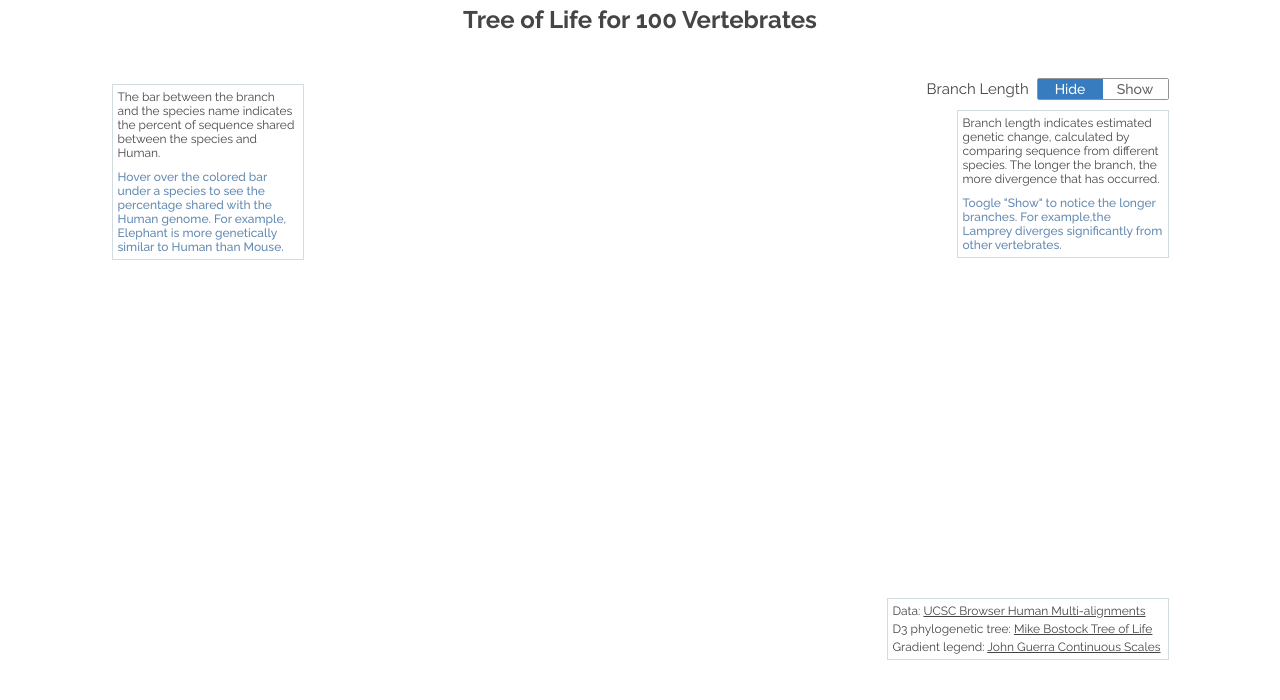
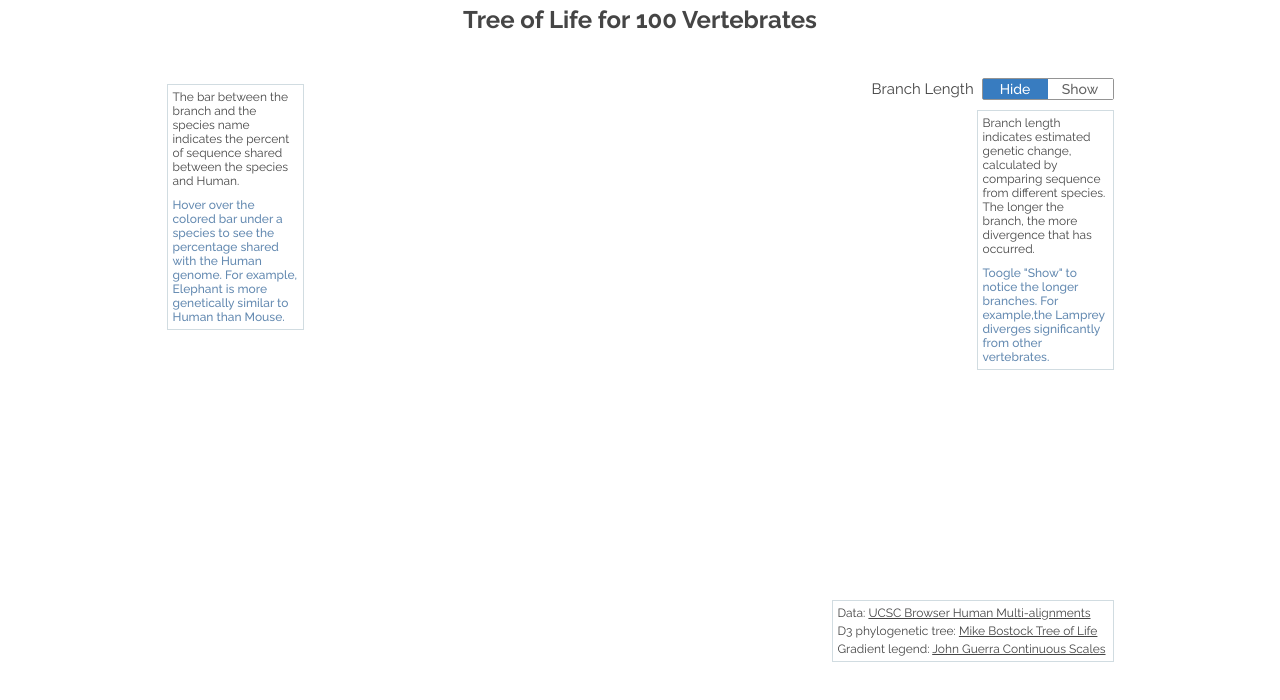
Before and after one commit to tonydisera/phylogenetic-tree, a plain HTML site: page index.html in a window 1280 px wide. Drawn offline with nearby package versions, Linux system fonts and the light colour scheme; no server answers.

Commit message:
adjust width to work for mobile

```diff
--- a/assets/style.css
+++ b/assets/style.css
@@ -108,7 +108,7 @@ h2 {
 
 
 .chart-hint {
-  width: 200px;
+  width: 125px;
   font-size: 12px;
   border: solid #819fad5c 1px;
   padding: 5px;
@@ -124,13 +124,13 @@ h2 {
 }
 
 .chart-hint.legend {
-    width: 180px;
+    width: 125px;
     margin-top: 50px;
 }
 
 .chart-hint.credits {
     width: 270px;
-    margin-top: 340px;
+    margin-top:230px;
 }
 
 
--- a/index.html
+++ b/index.html
@@ -26,7 +26,7 @@
     </div>
 
     <div style="display:flex;flex-flow:row;">
-      <div style="width:200px">
+      <div style="width:140px">
         <div class="chart-hint legend" >
              The bar between the branch and the species name indicates the percent
              of sequence shared between the species and Human.
@@ -45,7 +45,7 @@
       </div>
 
 
-      <div style="display:flex;flex-flow:column;align-items:flex-end;margin-left:-150px;margin-top: 40px">
+      <div style="display:flex;flex-flow:column;align-items:flex-end;margin-left:-200px;margin-top: 40px">
         <div id="toggle-button-container">
           <span id="toggle-button-label" >Branch Length</span>
           <div id="toggle-button"></div>
```
